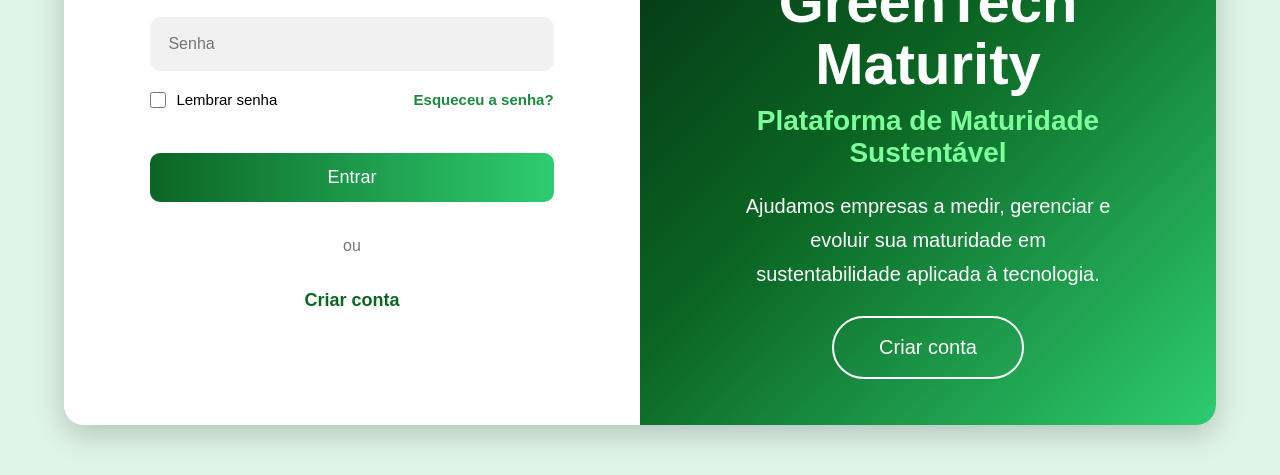
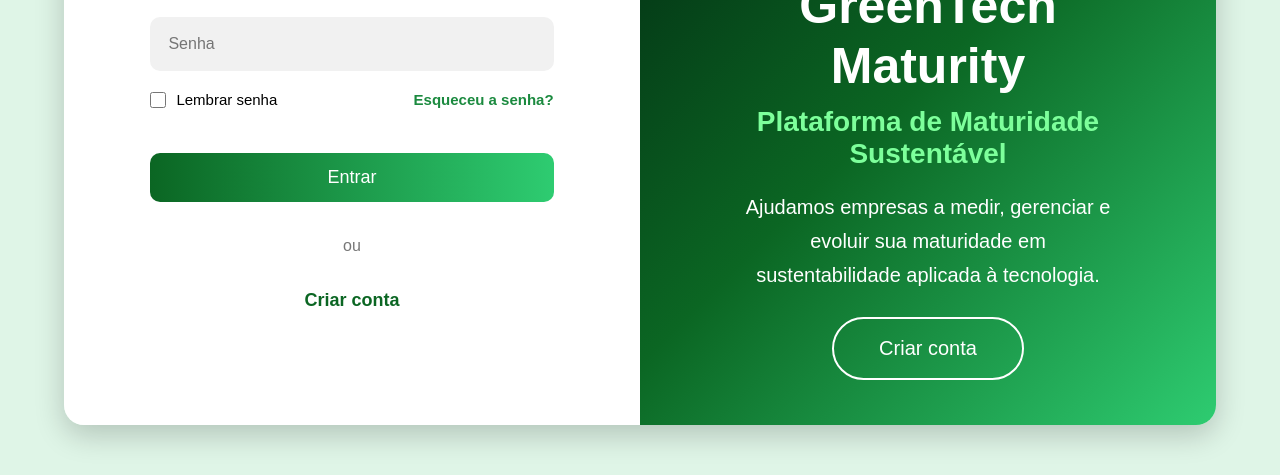
Before and after one commit to KetelynMa/greenit-sistema, a plain HTML site: page frontend/index.html in a window 1280 px wide. Shown: the part 325-800 px from the top of the page. Drawn offline with Linux system fonts and the light colour scheme.

Commit message:
Corrigindo tamanho tela inicial

```diff
--- a/frontend/style.css
+++ b/frontend/style.css
@@ -155,10 +155,10 @@ body{
 }
 
 .conteudo-info h2{
-    font-size:58px;
-    margin-top:-10px;
+    font-size:50px;
+    margin-top:-5px;
     margin-bottom:10px;
-    line-height:62px;
+    line-height:60px;
 }
 
 .conteudo-info h3{
```
